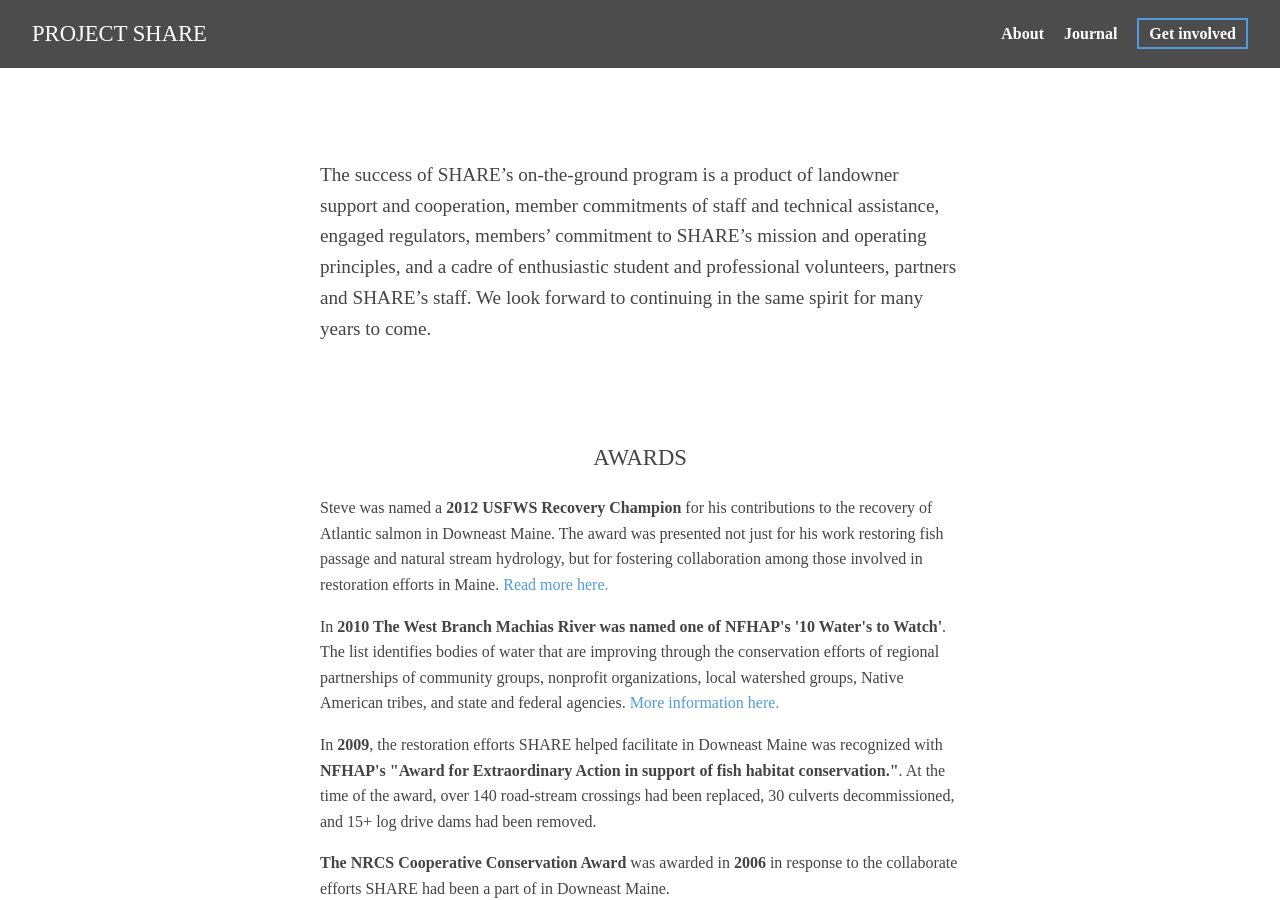
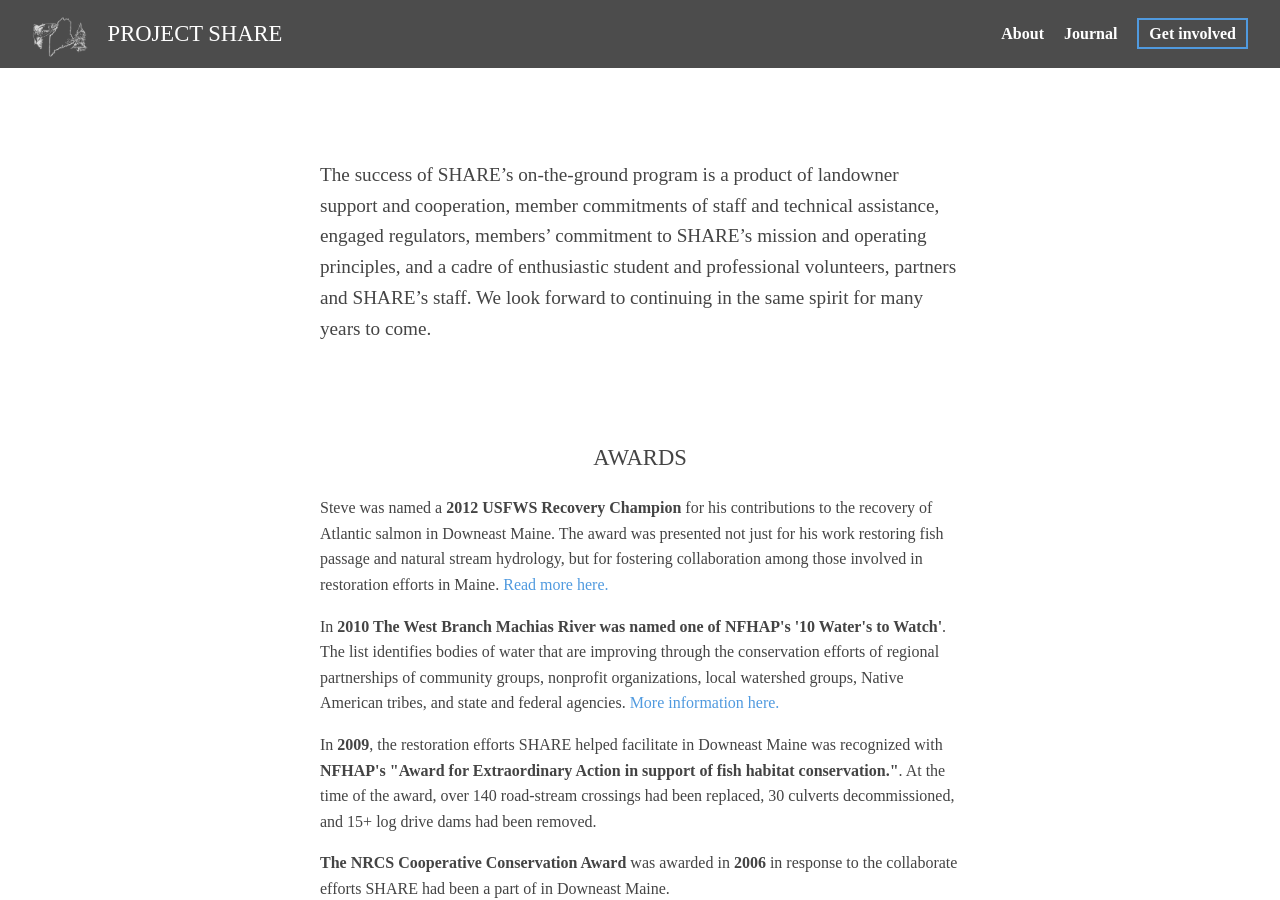
Before and after one commit to salmonhabitat/salmonhabitat, a Jekyll site: the page built from about.html, in a window 1280 px wide and 900 px high. Built offline with Jekyll 4.4.1, drawn with Linux system fonts in a browser that asks for light colours.

Commit message:
included white logo

```diff
--- a/_includes/about/who.html
+++ b/_includes/about/who.html
@@ -3,7 +3,7 @@
 	<h2>Who We Are</h2>
 
 		<div class='profile steve cf'>
-			<img alt='Steve Koenig' class='profile--image cf' src='http://salmonhabitat.org/images/steve-alt.jpg' />
+			<img alt='Steve Koenig' class='profile--image cf' src='/assets/img/steve-alt.jpg' />
 			<div class='profile--description'>
 				<h1>Steven Koenig</h1>
 				<p>Steven has been acting as SHARE's Executive Director since 2001, and as a general contractor for its restoration program since 2005.</p>
@@ -11,7 +11,7 @@
 		</div>
 
 		<div class='profile cf'>
-			<img alt='Jacques Tardie' class='profile--image' src='http://salmonhabitat.org/images/jacques.jpg' />
+			<img alt='Jacques Tardie' class='profile--image' src='/assets/img/jacques.jpg' />
 			<div class='profile--description'>
 				<h1>Jacques Tardie</h1>
 				<p>Jacques has been with SHARE since 2008. He manages data, makes maps, and acts as general technical support.</p>
--- a/_includes/header.html
+++ b/_includes/header.html
@@ -1,7 +1,7 @@
 <header>
 	<div class='title'>
 		<a href='/'>
-			<!-- <img src='assets/img/logo.png' /> -->
+			<img src='assets/img/logo-white.png' />
 			<h2>Project SHARE</h2>
 		</a>
 	</div>
```
Also changed, not shown: assets/img/bg-blur.jpg (added), assets/img/facebook.png (added), assets/img/front.jpg (added), assets/img/interns.jpg (added), assets/img/jacques.jpg (added), assets/img/katrina.jpg (added), assets/img/logo-white.png (added), assets/img/steve-alt.jpg (added), assets/img/steve.jpg (added), assets/img/twitter.png (added), assets/img/wes.jpg (added), 1 other file.
